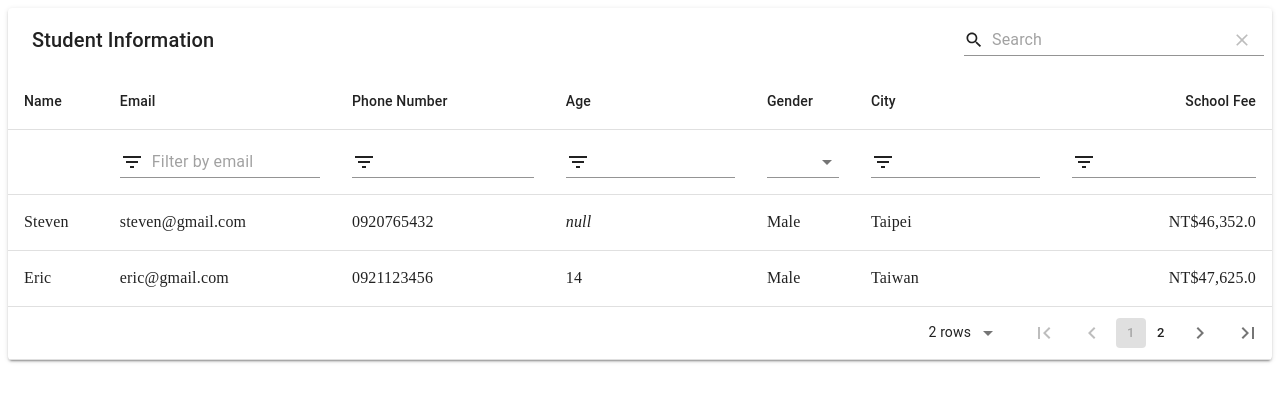
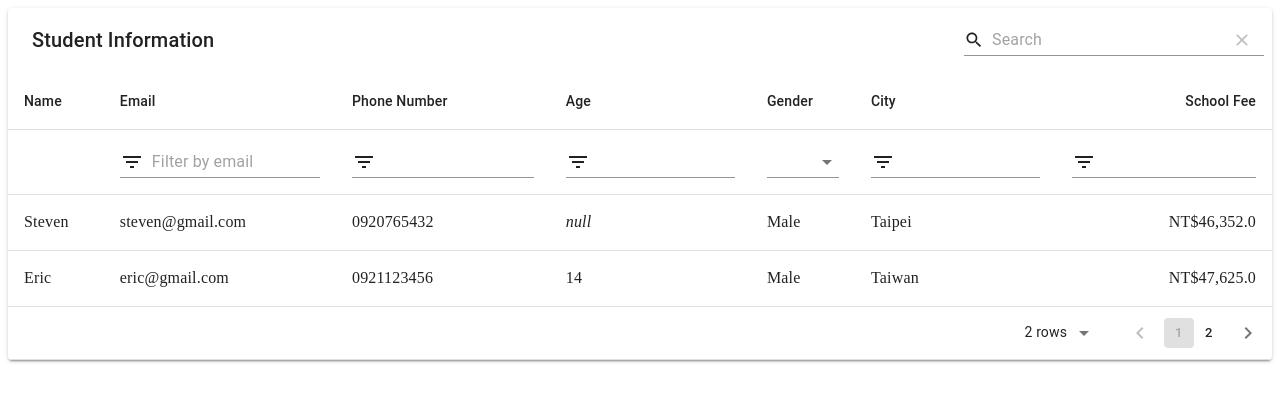
Before and after one commit to pluto123/material_table, a React (Create React App) app: page / in a window 1280 px wide. Shown: the top 402 px of the page. Built offline with nearby package versions, Linux system fonts and the light colour scheme.

Commit message:
開關跳至第一頁及跳至最後一頁的按鈕

```diff
--- a/src/App.js
+++ b/src/App.js
@@ -78,6 +78,7 @@ function App() {
           pageSizeOptions: [5, 10, 20, 25, 50, 100],
           pageSize: 2,
           paginationType: "stepped", //paginationType: [normal | stepped]
+          showFirstLastPageButtons: false
         }}
       />
     </div>
```
